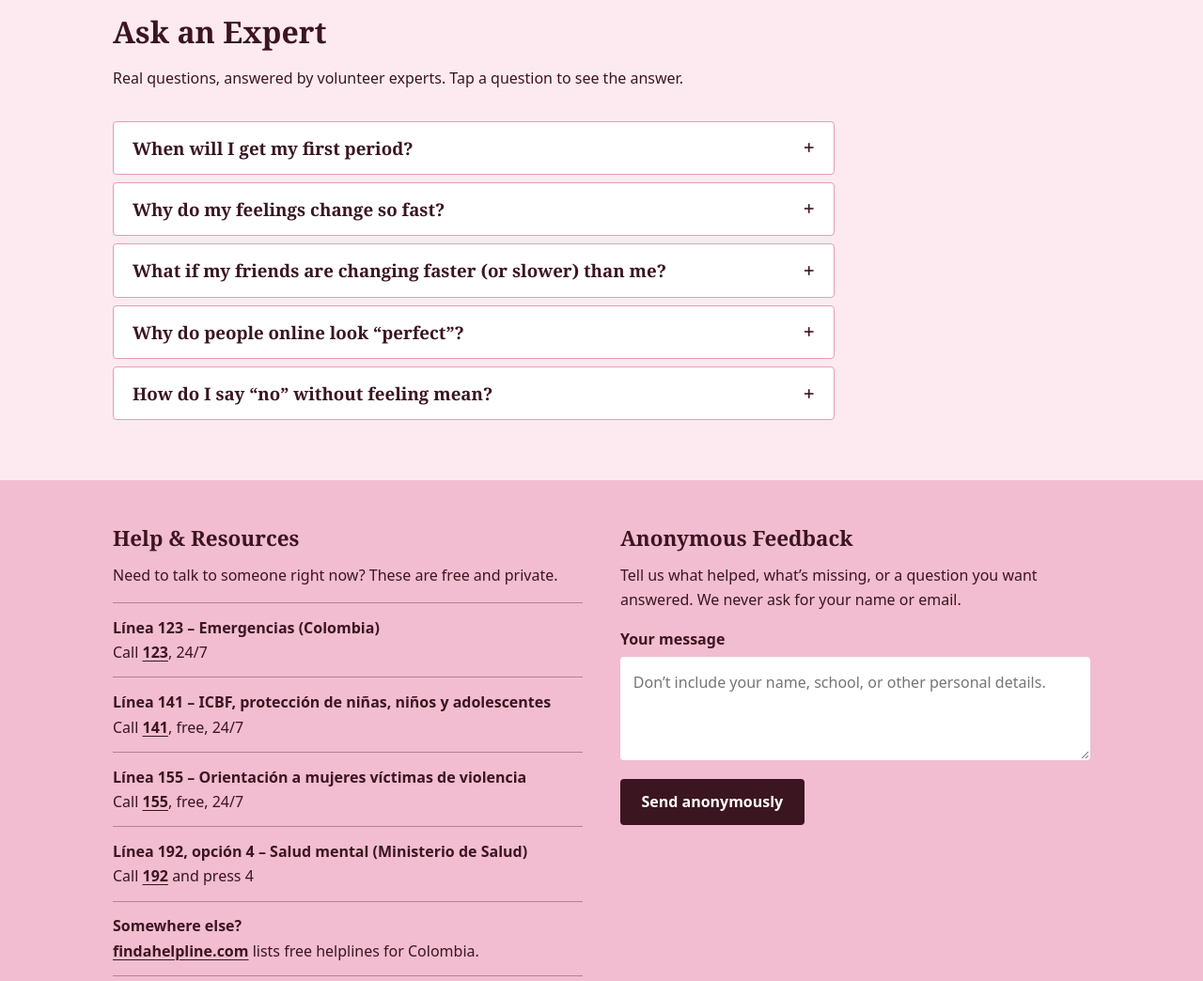
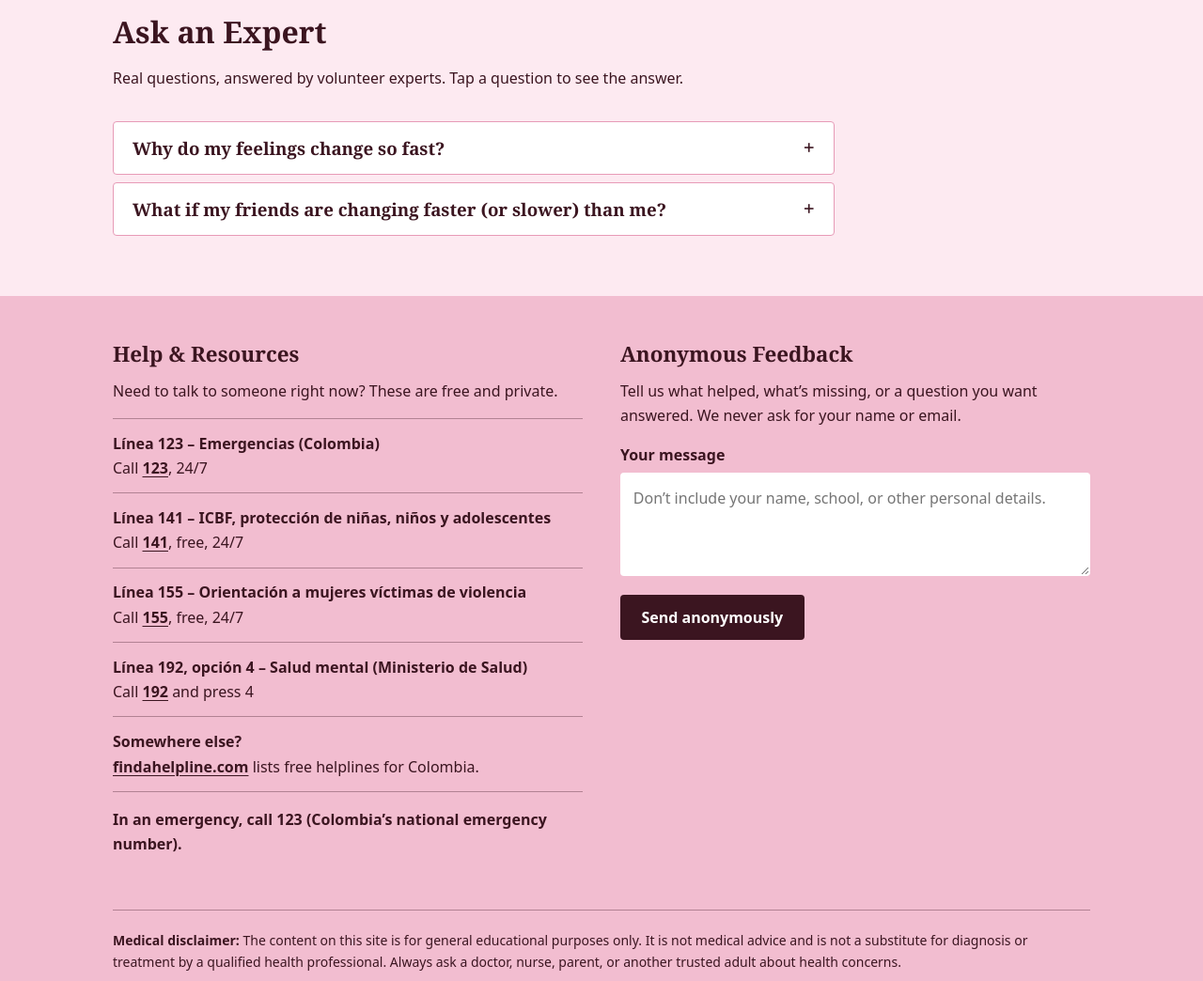
Before and after one commit to WorkWebsitesMixed/bloom, a plain HTML site: page index.html in a window 1280 px wide. Shown: the part 1320-2364 px from the top of the page at 94% size. Drawn offline with Linux system fonts and the light colour scheme.

Commit message:
Remove FAQ placeholders: stub questions and 'Reviewed by' placeholder tags
Co-Authored-By: Claude Sonnet 5.5 <noreply@anthropic.com>

```diff
--- a/index.html
+++ b/index.html
@@ -766,21 +766,6 @@
 
         <div class="accordion" id="accordion">
           <!-- Each .acc-item is one Q&A. Copy the block to add more. -->
-          <div class="acc-item" data-keywords="period first menstruation when">
-            <h3 style="margin:0">
-              <button class="acc-button" aria-expanded="false" aria-controls="ans-1" id="q-1">
-                <span>When will I get my first period?</span><span class="acc-icon" aria-hidden="true">+</span>
-              </button>
-            </h3>
-            <div class="acc-panel" id="ans-1" role="region" aria-labelledby="q-1">
-              <div><div class="acc-body">
-                <!-- INSERT Expert Answer #1 HERE -->
-                <p>Sample answer: There’s a wide range of “normal.” Most people get their first period between about 9 and 15.</p>
-                <span class="expert-tag">Reviewed by: [Expert Name, Credentials]</span>
-              </div></div>
-            </div>
-          </div>
-
           <div class="acc-item" data-keywords="mood swings emotions crying angry">
             <h3 style="margin:0">
               <button class="acc-button" aria-expanded="false" aria-controls="ans-2" id="q-2">
@@ -1017,7 +1002,6 @@
                 <p>It's okay to cry, feel scared, get angry, or have hard days. What matters is learning to listen to yourself, take care of yourself, and ask for help when you need it.</p>
                 <p>💗 Never forget how valuable and special you are! 💗</p>
               </div>
-                <span class="expert-tag">Reviewed by: [Expert Name, Credentials]</span>
               </div></div>
             </div>
           </div>
@@ -1043,40 +1027,10 @@
                 </ul>
                 <p>💗 <strong>Remember:</strong> True friends don&#x27;t require you to be identical or move at the exact same speed; they just respect where you are right now.</p>
                 </div>
-                <span class="expert-tag">Reviewed by: [Expert Name, Credentials]</span>
               </div></div>
             </div>
           </div>
 
-          <div class="acc-item" data-keywords="social media filters influencers body image">
-            <h3 style="margin:0">
-              <button class="acc-button" aria-expanded="false" aria-controls="ans-4" id="q-4">
-                <span>Why do people online look “perfect”?</span><span class="acc-icon" aria-hidden="true">+</span>
-              </button>
-            </h3>
-            <div class="acc-panel" id="ans-4" role="region" aria-labelledby="q-4">
-              <div><div class="acc-body">
-                <!-- INSERT Expert Answer #4 HERE -->
-                <p>Sample answer: Filters, editing, lighting, and posing are used a lot. What you see is a highlight reel.</p>
-                <span class="expert-tag">Reviewed by: [Expert Name, Credentials]</span>
-              </div></div>
-            </div>
-          </div>
-
-          <div class="acc-item" data-keywords="boundaries say no uncomfortable trusted adult">
-            <h3 style="margin:0">
-              <button class="acc-button" aria-expanded="false" aria-controls="ans-5" id="q-5">
-                <span>How do I say “no” without feeling mean?</span><span class="acc-icon" aria-hidden="true">+</span>
-              </button>
-            </h3>
-            <div class="acc-panel" id="ans-5" role="region" aria-labelledby="q-5">
-              <div><div class="acc-body">
-                <!-- INSERT Expert Answer #5 HERE -->
-                <p>Sample answer: You’re allowed to have limits. Saying “no thanks” is polite and enough.</p>
-                <span class="expert-tag">Reviewed by: [Expert Name, Credentials]</span>
-              </div></div>
-            </div>
-          </div>
         </div>
         <p class="no-results" id="noFaq" hidden role="status">No matching questions yet. Use the feedback form below to suggest one!</p>
       </div>
```
